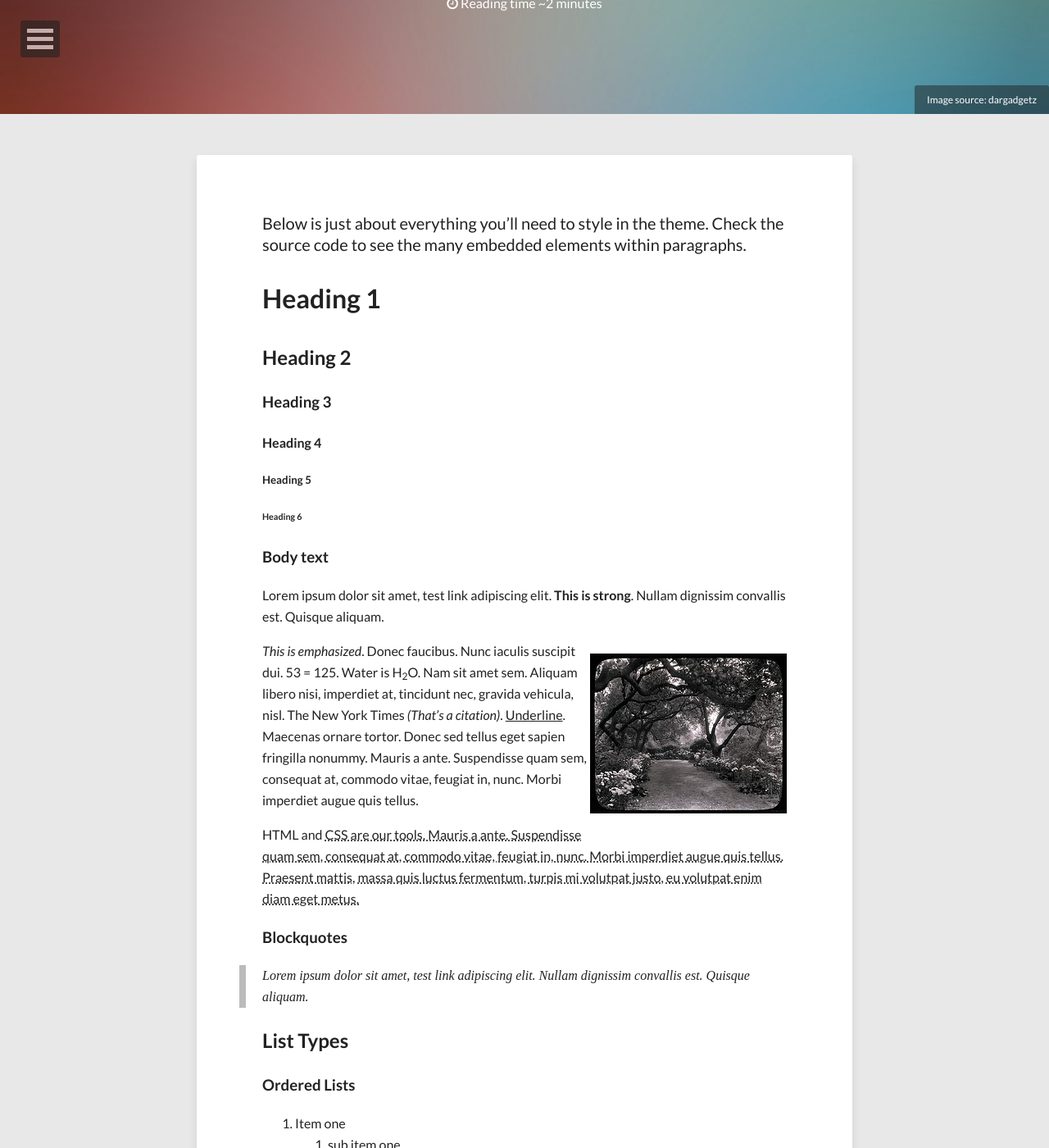
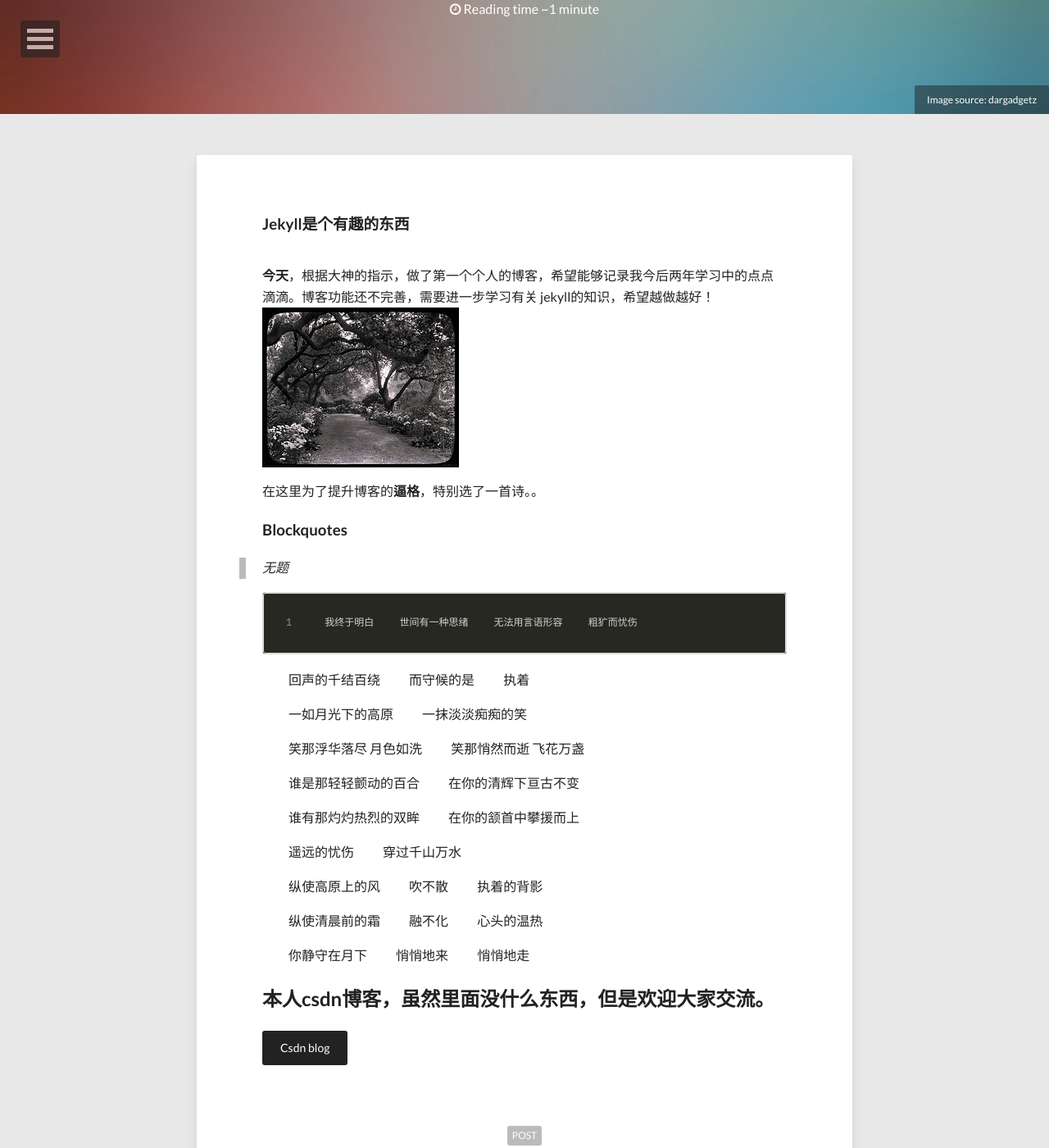
Before and after one commit to jordandandan/jordandandan.github.io, a Jekyll site: the page built from _posts/2011-03-10-sample-post.md, in a window 1280 px wide and 1400 px high, scrolled down 261 px. Shown: the whole window at 82% size. Built offline with Jekyll 4.4.1, drawn with Linux system fonts in a browser that asks for light colours; nearby versions of some CDN libraries; comment, search, counter and statistics services are not loaded; some of the changed text lies outside the part shown.

Commit message:
my first post

```diff
--- a/_posts/2011-03-10-sample-post.md
+++ b/_posts/2011-03-10-sample-post.md
@@ -1,9 +1,9 @@
 ---
 layout: post
-title: Sample Post
-description: "Just about everything you'll need to style in the theme: headings, paragraphs, blockquotes, tables, code blocks, and more."
-modified: 2013-05-31
-tags: [sample post]
+title: 第一篇日志
+description: "My first post"
+modified: 2014-09-12
+tags: [post]
 image:
   feature: abstract-3.jpg
   credit: dargadgetz
@@ -12,92 +12,57 @@ comments: true
 share: true
 ---
 
-Below is just about everything you'll need to style in the theme. Check the source code to see the many embedded elements within paragraphs.
+### Jekyll是个有趣的东西
 
-# Heading 1
-
-## Heading 2
-
-### Heading 3
-
-#### Heading 4
-
-##### Heading 5
-
-###### Heading 6
-
-### Body text
-
-Lorem ipsum dolor sit amet, test link adipiscing elit. **This is strong**. Nullam dignissim convallis est. Quisque aliquam.
-
+**今天**，根据大神的指示，做了第一个个人的博客，希望能够记录我今后两年学习中的点点滴滴。博客功能还不完善，需要进一步学习有关
+jekyll的知识，希望越做越好！
 ![Smithsonian Image]({{ site.url }}/images/3953273590_704e3899d5_m.jpg)
 {: .pull-right}
 
-*This is emphasized*. Donec faucibus. Nunc iaculis suscipit dui. 53 = 125. Water is H<sub>2</sub>O. Nam sit amet sem. Aliquam libero nisi, imperdiet at, tincidunt nec, gravida vehicula, nisl. The New York Times <cite>(That’s a citation)</cite>. <u>Underline</u>. Maecenas ornare tortor. Donec sed tellus eget sapien fringilla nonummy. Mauris a ante. Suspendisse quam sem, consequat at, commodo vitae, feugiat in, nunc. Morbi imperdiet augue quis tellus.
-
-HTML and <abbr title="cascading stylesheets">CSS<abbr> are our tools. Mauris a ante. Suspendisse quam sem, consequat at, commodo vitae, feugiat in, nunc. Morbi imperdiet augue quis tellus. Praesent mattis, massa quis luctus fermentum, turpis mi volutpat justo, eu volutpat enim diam eget metus.
+在这里为了提升博客的**逼格**，特别选了一首诗。。
 
 ### Blockquotes
+>   无题
 
-> Lorem ipsum dolor sit amet, test link adipiscing elit. Nullam dignissim convallis est. Quisque aliquam.
+    我终于明白
+　　世间有一种思绪
+　　无法用言语形容
+　　粗犷而忧伤
 
-## List Types
+　　回声的千结百绕
+　　而守候的是
+　　执着
 
-### Ordered Lists
+　　一如月光下的高原
+　　一抹淡淡痴痴的笑
 
-1. Item one
-   1. sub item one
-   2. sub item two
-   3. sub item three
-2. Item two
+　　笑那浮华落尽 月色如洗
+　　笑那悄然而逝 飞花万盏
 
-### Unordered Lists
+　　谁是那轻轻颤动的百合
+　　在你的清辉下亘古不变
 
-* Item one
-* Item two
-* Item three
+　　谁有那灼灼热烈的双眸
+　　在你的颔首中攀援而上
 
-## Tables
+　　遥远的忧伤
+　　穿过千山万水
 
-| Header1 | Header2 | Header3 |
-|:--------|:-------:|--------:|
-| cell1   | cell2   | cell3   |
-| cell4   | cell5   | cell6   |
-|----
-| cell1   | cell2   | cell3   |
-| cell4   | cell5   | cell6   |
-|=====
-| Foot1   | Foot2   | Foot3
-{: rules="groups"}
+　　纵使高原上的风
+　　吹不散
+　　执着的背影
 
-## Code Snippets
+　　纵使清晨前的霜
+　　融不化
+　　心头的温热
 
-Syntax highlighting via Pygments
+　　你静守在月下
+　　悄悄地来
+　　悄悄地走
 
-{% highlight css %}
-#container {
-  float: left;
-  margin: 0 -240px 0 0;
-  width: 100%;
-}
-{% endhighlight %}
 
-Non Pygments code example
+## 本人csdn博客，虽然里面没什么东西，但是欢迎大家交流。
 
-    <div id="awesome">
-        <p>This is great isn't it?</p>
-    </div>
 
-## Buttons
 
-Make any link standout more when applying the `.btn` class.
-
-{% highlight html %}
-<a href="#" class="btn btn-success">Success Button</a>
-{% endhighlight %}
-
-<div markdown="0"><a href="#" class="btn">Primary Button</a></div>
-<div markdown="0"><a href="#" class="btn btn-success">Success Button</a></div>
-<div markdown="0"><a href="#" class="btn btn-warning">Warning Button</a></div>
-<div markdown="0"><a href="#" class="btn btn-danger">Danger Button</a></div>
-<div markdown="0"><a href="#" class="btn btn-info">Info Button</a></div>
+<div markdown="0"><a href="http://blog.csdn.net/jordandandan" class="btn">Csdn blog</a></div>
```
